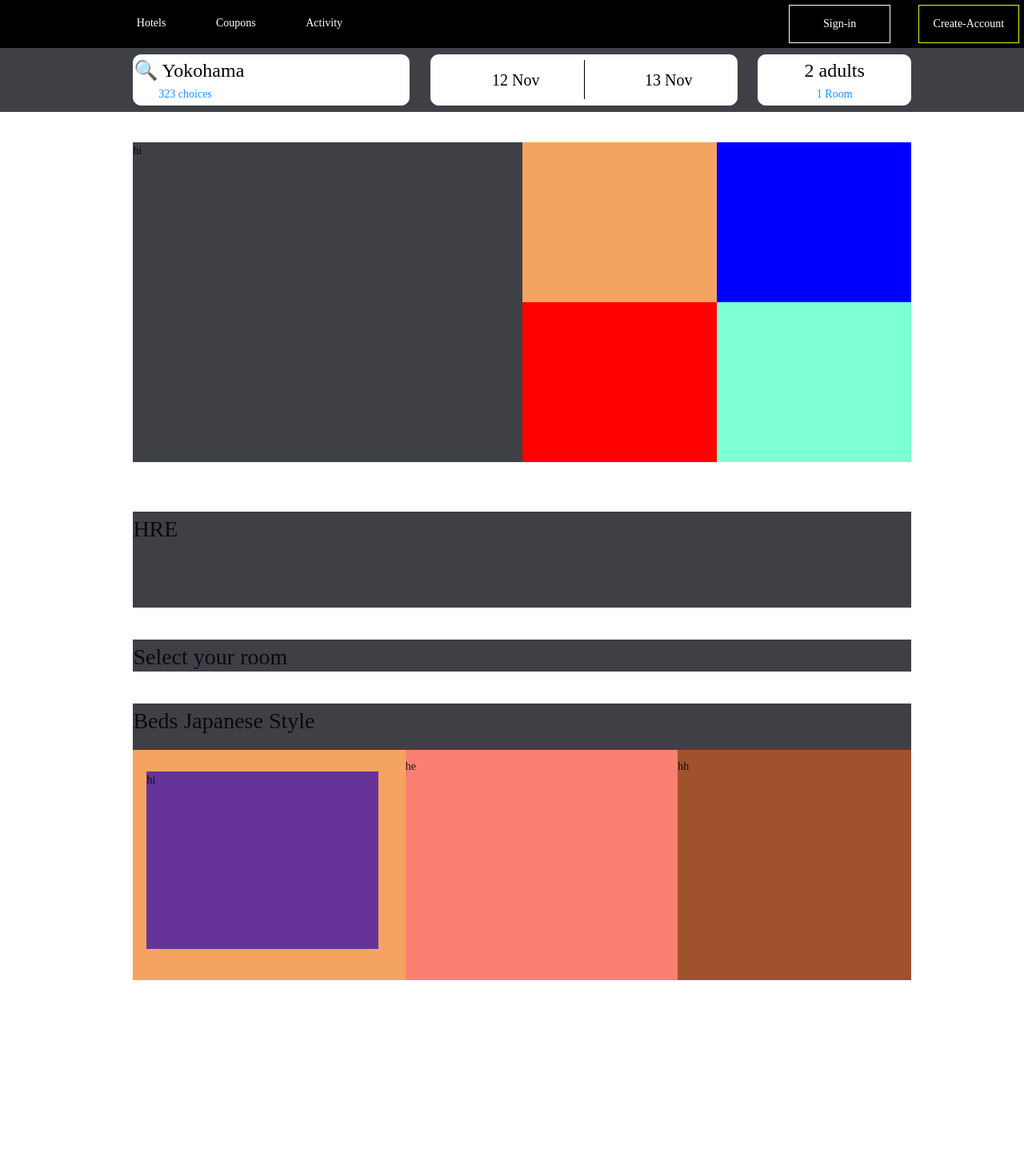
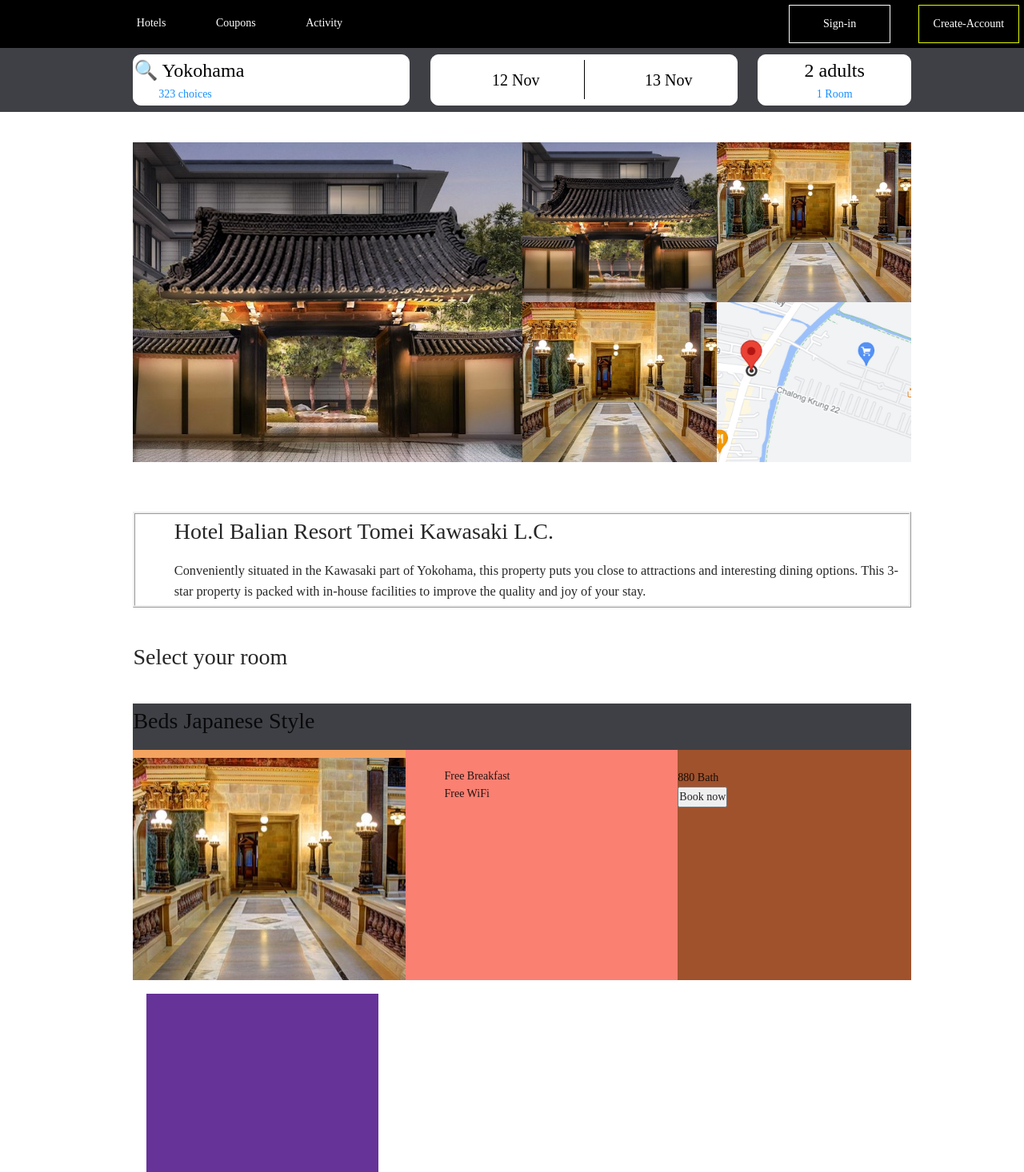
Before and after one commit to pracharapol/Project_Softarch, a React (Create React App) app: page /Hotelsinfo in a window 1280 px wide. Shown: the whole page at 80% size. Before the commit the page ends 1226 px from the top, so only its background shows below. Built offline with nearby package versions, Linux system fonts and the light colour scheme.

Commit message:
not finish

```diff
--- a/src/Css/Hotelsinfo.css
+++ b/src/Css/Hotelsinfo.css
@@ -256,15 +256,16 @@
 } */
 .bodyinforoom {
   position: absolute;
-  background-color: #3f4045;
+  /* background-color: #3f4045; */
   top: 80%;
   left: 13%;
   width: 76%;
   height: 15%;
+  border-style: ridge;
 }
 .selectroominfo {
   position: absolute;
-  background-color: #3f4045;
+  /* background-color: #3f4045; */
   top: 100%;
   left: 13%;
   width: 76%;
@@ -299,6 +300,7 @@
   background: rebeccapurple;
 }
 .secondbedinforoom {
+  padding: 5%;
   position: absolute;
   padding-top: 1%;
   /* position: relative; */
@@ -318,3 +320,42 @@
   background: sienna;
   float: right;
 }
+.widjedinfo {
+  margin-top: 5%;
+}
+.priceinfo {
+  margin-top: 5%;
+}
+
+.picbodyleftinfo {
+  /* border-radius: 50px; */
+  width: 100%;
+  height: 100%;
+  object-fit: cover;
+}
+.picbodyrightinfoOne {
+  width: 100%;
+  height: 100%;
+  object-fit: cover;
+}
+.picbodyrightinfoTwo {
+  width: 100%;
+  height: 100%;
+  object-fit: cover;
+}
+.picbodyrightinfoThree {
+  width: 100%;
+  height: 100%;
+  object-fit: cover;
+}
+.picbodyrightinfoFour {
+  width: 100%;
+  height: 100%;
+  object-fit: cover;
+}
+.hotelnamebodyinforoom {
+  margin-left: 5%;
+}
+.infobodyinforoom {
+  margin-left: 5%;
+}
--- a/src/page/Hotelsinfo.tsx
+++ b/src/page/Hotelsinfo.tsx
@@ -120,17 +120,56 @@
       </div>
       <div className="backgpicinfo">
         <div className="bodypicinfo">
-          <div className="bodyleftinfo">hi</div>
+          <div className="bodyleftinfo">
+            {" "}
+            <img className="picbodyleftinfo" style={{}} src={picim} alt="" />
+          </div>
           <div className="bodyrightinfo">
-            <div className="bodyrightinfoOne"></div>
-            <div className="bodyrightinfoTwo"></div>
-            <div className="bodyrightinfoThree"></div>
-            <div className="bodyrightinfoFour"></div>
+            <div className="bodyrightinfoOne">
+              <img
+                className="picbodyrightinfoOne"
+                style={{}}
+                src={picim}
+                alt=""
+              />
+            </div>
+            <div className="bodyrightinfoTwo">
+              <img
+                className="picbodyrightinfoTwo"
+                style={{}}
+                src={picim2}
+                alt=""
+              />
+            </div>
+            <div className="bodyrightinfoThree">
+              <img
+                className="picbodyrightinfoThree"
+                style={{}}
+                src={picim2}
+                alt=""
+              />
+            </div>
+            <div className="bodyrightinfoFour">
+              <img
+                className="picbodyrightinfoFour"
+                style={{}}
+                src={picmap}
+                alt=""
+              />
+            </div>
           </div>
         </div>
       </div>
       <div className="bodyinforoom">
-        <h1>HRE</h1>
+        <h1 className="hotelnamebodyinforoom">
+          Hotel Balian Resort Tomei Kawasaki L.C.{" "}
+        </h1>
+        <h3 className="infobodyinforoom">
+          Conveniently situated in the Kawasaki part of Yokohama, this property
+          puts you close to attractions and interesting dining options. This
+          3-star property is packed with in-house facilities to improve the
+          quality and joy of your stay.
+        </h3>
       </div>
       <div className="selectroominfo">
         <h1>Select your room</h1>
@@ -139,12 +178,30 @@
         <h1>Beds Japanese Style</h1>
         <div className="bedinforoom">
           <div className="firstbedinforoom">
-            <div className="picbedinforoom">hi</div>
+            {" "}
+            <img
+              className="picbodyrightinfoTwo"
+              style={{}}
+              src={picim2}
+              alt=""
+            />
+            <div className="picbedinforoom"></div>
           </div>
-          <div className="secondbedinforoom">he</div>
-          <div className="threebedinforoom">hh</div>
+          <div className="secondbedinforoom">
+            <div className="widjedinfo">
+              Free Breakfast <br /> Free WiFi
+            </div>
+          </div>
+          <div className="threebedinforoom">
+            <div className="priceinfo">880 Bath</div>
+            <div className="btnbooking">
+              <button>Book now</button>
+            </div>
+          </div>
+          {/* <div className="space">hhee</div> */}
         </div>
       </div>
+      {/* <div className="space">hhee</div> */}
     </div>
   );
 }
```
